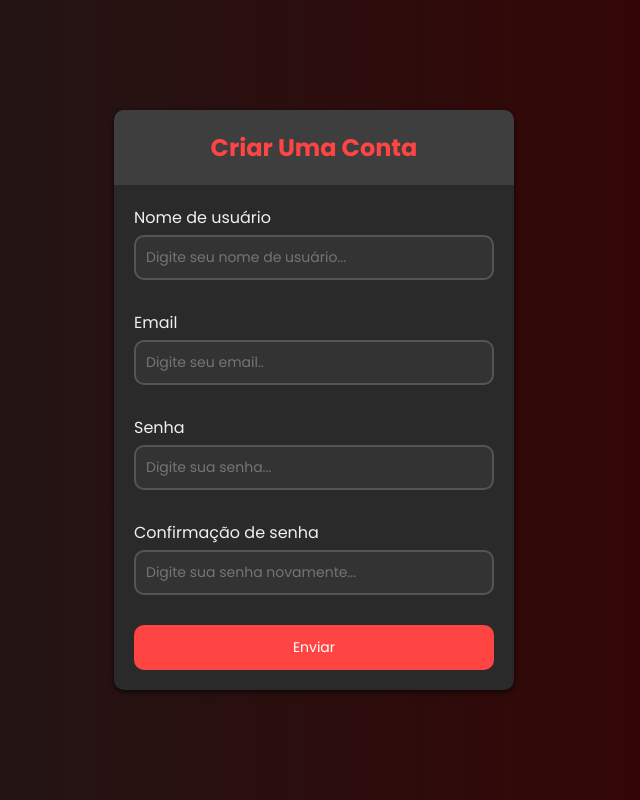
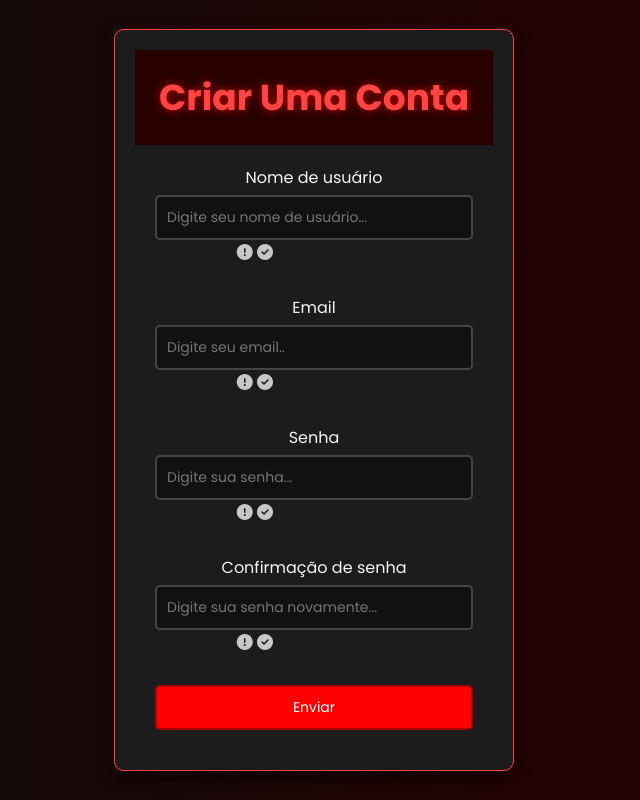
Before and after one commit to ThianCris/O-iluminado, a PHP site: page /formulario.html in a window 1280 px wide. Shown: the whole page, without its empty margins (326-966 px from the left). Run offline with PHP 8.4, Linux system fonts and the light colour scheme; a stand-in replaces the project's code that opens the database connection; some libraries are stand-ins or nearby versions.

Commit message:
Add files via upload

```diff
--- a/Formulario.css
+++ b/Formulario.css
@@ -10,102 +10,94 @@
 body {
   width: 100%;
   min-height: 100vh;
-  background: linear-gradient(90deg, #1b1b1b 0%, #3c0000 100%); /* Fundo sombrio */
+  background: linear-gradient(90deg, #0b0b0b 0%, #2e0000 100%); /* Fundo sombrio e profundo */
   display: flex;
   justify-content: center;
   align-items: center;
+  color: #c7c7c7; /* Cor de texto  para um efeito sombrio */
 }
 
-/* Container do formulário */
+
 .container {
-  background-color: #2a2a2a; /* Fundo escuro */
+  background-color: #1c1c1c; /* Fundo ainda mais escuro */
   border-radius: 10px;
-  box-shadow: 0 2px 5px rgba(0, 0, 0, 0.7); /* Sombra densa */
+  box-shadow: 0 4px 15px rgba(0, 0, 0, 0.8), 0 0 10px rgba(255, 0, 0, 0.2);
   width: 400px;
   max-width: 100%;
   overflow: hidden;
+  border: 1px solid #ff4444; /* Bordas vermelhas para um destaque sombrio */
+  padding: 20px;
+  text-align: center;
 }
 
 /* Cabeçalho */
 .header {
-  background-color: #3e3e3e; /* Cabeçalho escuro */
+  background-color: #290000;
   padding: 20px;
-  color: #ff4444; /* Texto vermelho sangue */
+  color: #ff4444;
   text-align: center;
+  font-weight: bold;
+  font-size: 1.5em;
+  text-shadow: 0 0 8px rgba(255, 0, 0, 0.7);
 }
 
-/* Estilo do formulário */
+
 .form {
   padding: 20px;
 }
 
 .form-control {
-  margin-bottom: 10px;
-  padding-bottom: 20px;
+  margin-bottom: 15px;
+  padding-bottom: 15px;
   position: relative;
 }
 
 .form-control label {
   display: inline-block;
   margin-bottom: 5px;
-  color: #f0f0f0; /* Texto claro */
+  color: #f5f5f5; /* Texto claro */
 }
 
 .form-control input {
-  border: 2px solid #555;
+  border: 2px solid #444;
   display: block;
-  border-radius: 10px;
+  border-radius: 5px;
   font-size: 14px;
   width: 100%;
   padding: 10px;
-  background-color: #333; /* Campo de entrada escuro */
-  color: #f0f0f0; /* Texto claro */
+  background-color: #111;
+  color: #f5f5f5; /* Texto claro */
+  transition: border-color 0.3s ease;
 }
 
-.form-control i {
-  position: absolute;
-  top: 45px;
-  right: 10px;
-  visibility: hidden;
+.form-control input:focus {
+  border-color: #ff4444; /* Efeito de foco em vermelho */
+  box-shadow: 0 0 5px rgba(255, 0, 0, 0.5);
 }
 
 .form-control small {
-  position: absolute;
-  bottom: 0;
-  left: 0;
   visibility: hidden;
-}
-
-.form button {
-  background-color: #ff4444; /* Botão vermelho sangue */
-  border: 2px solid #ff4444;
-  color: #fff;
-  font-size: 14px;
-  width: 100%;
-  border-radius: 10px;
-  padding: 10px;
-}
-
-/* Error and Success */
-.form-control.success input {
-  border-color: #2ecc71;
-}
-
-.form-control.error input {
-  border-color: #e74c3c;
-}
-
-.form-control.success i.fa-check-circle {
-  color: #2ecc71;
-  visibility: visible;
-}
-
-.form-control.error i.fa-exclamation-circle {
-  color: #e74c3c;
-  visibility: visible;
+  color: #ff4444; /* Texto de erro vermelho */
+  font-size: 12px;
 }
 
 .form-control.error small {
   visibility: visible;
-  color: #e74c3c;
 }
+
+button {
+  background-color: #ff0000;
+  border: 2px solid #aa0000;
+  color: #fff;
+  font-size: 14px;
+  width: 100%;
+  border-radius: 5px;
+  padding: 10px;
+  cursor: pointer;
+  transition: background-color 0.3s ease, box-shadow 0.3s ease;
+}
+
+button:hover {
+  background-color: #b30000;
+  box-shadow: 0 0 8px rgba(255, 0, 0, 0.7);
+}
--- a/index.php
+++ b/index.php
@@ -44,7 +44,7 @@ if(isset($_POST['email']) || isset($_POST['senha'])) {
     <meta name="viewport" content="width=device-width, initial-scale=1.0">
     <title>Login</title>
     <!-- Inclusão do arquivo CSS -->
-    <link rel="stylesheet" href="Formulario.css"> <!-- Verifique se o arquivo CSS está no mesmo diretório -->
+    <link rel="stylesheet" href="Formulario.css">
 </head>
 <body>
     <div class="container">
@@ -65,7 +65,7 @@ if(isset($_POST['email']) || isset($_POST['senha'])) {
             <button type="submit">Entrar</button>
         </form>
         <?php
-            echo "<p>Depois do seu Login não tem volta!</p>";
+            echo "<p>Depois do seu login não tem volta</p>";
         ?>
     </div>
 </body>
```
Also changed, not shown: conexao.php (added, +12 -0 lines), logout.php (added, +9 -0 lines), painel.css (added, +12 -0 lines), painel.php (added, +31 -0 lines), protect.php (added, +12 -0 lines), illuminado.jpg (added), 1 other file.
